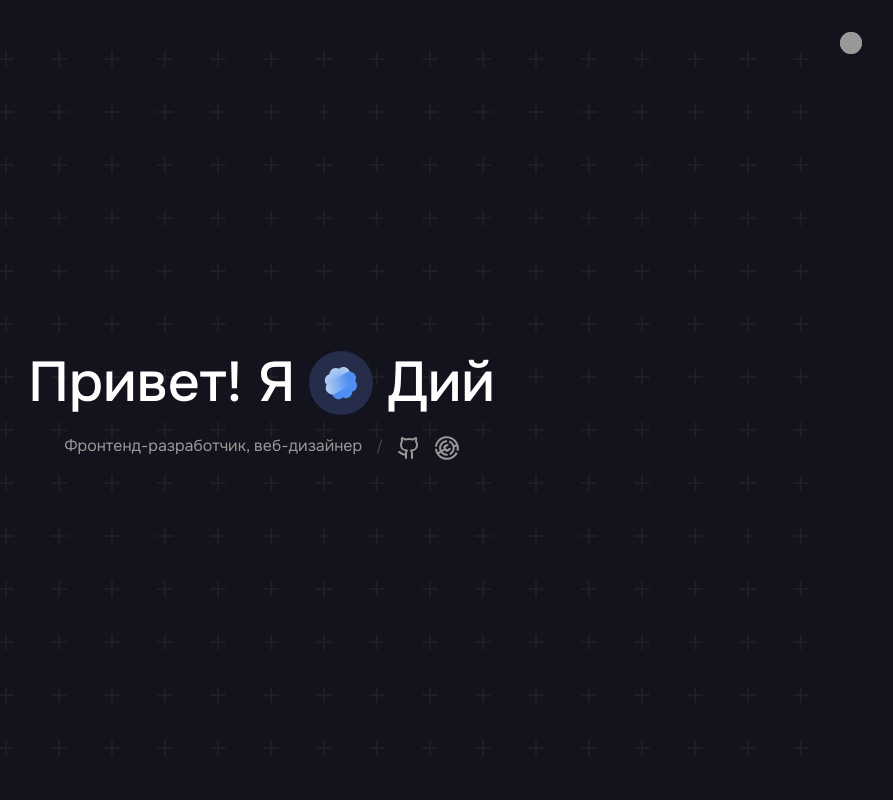
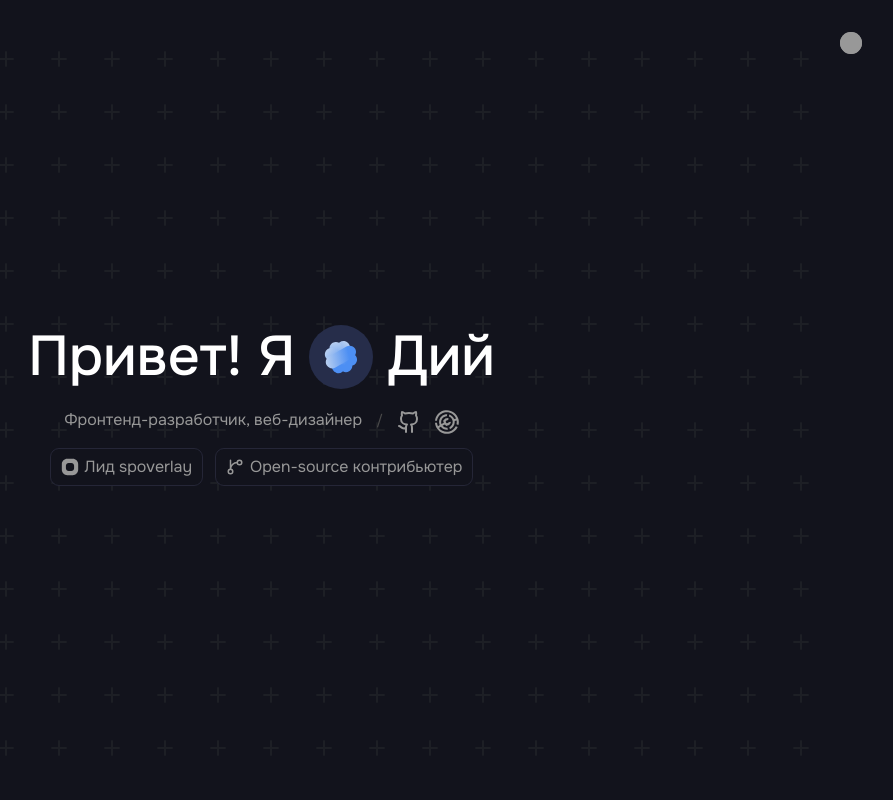
Before and after one commit to j0u1/www, a Next.js app: page / in a window 1280 px wide. Shown: the top 800 px of the page, without its empty margins (371-1264 px from the left). Built offline with nearby package versions, Linux system fonts and the light colour scheme; no server answers.

Commit message:
feat(Hero): add Tags component and integrate it into Hero layout

```diff
--- a/app/components/Main/Hero/Description.tsx
+++ b/app/components/Main/Hero/Description.tsx
@@ -2,7 +2,7 @@ import Links from "./Links";
 
 export default function Description() {
   return (
-    <div className="relative flex items-center gap-2 lg:gap-3.5 z-10 duration-300 transition-all">
+    <div className="flex items-center gap-2 lg:gap-3.5 duration-300 transition-all">
       <p className="text-xs md:text-sm lg:text-base text-additional duration-300 transition-all">Фронтенд-разработчик, веб-дизайнер</p>
       <span className="text-sm text-additional-foreground">/</span>
       <Links />
--- a/app/components/Main/Hero/Hero.tsx
+++ b/app/components/Main/Hero/Hero.tsx
@@ -5,6 +5,7 @@ import { useColorTheme } from '../../UI/ColorTheme/useColorTheme';
 import CrossGrid from './Cross';
 import Me from './Me';
 import Description from './Description';
+import Tags from './Tags';
 
 export default function Hero() {
   const { toggle } = useColorTheme();
@@ -14,9 +15,10 @@ export default function Hero() {
       <div className="flex absolute z-1 top-0 right-0 flex-col gap-4 transition-all duration-300">
         <ChangeThemeButton toggle={toggle} />
       </div>
-      <div className='flex flex-col gap-1.75 items-center'>
+      <div className='relative z-1 flex flex-col gap-1.75 items-center'>
         <Me />
         <Description />
+        <Tags />
       </div>
       <CrossGrid />
     </section>
--- a/app/components/Main/Hero/Me.tsx
+++ b/app/components/Main/Hero/Me.tsx
@@ -3,7 +3,7 @@ import LogoAndAvatar from "./LogoAndAvatar";
 
 export default function Me() {
   return (
-    <H1 className="relative z-1 flex gap-4 items-center group">
+    <H1 className="relative flex gap-4 items-center group">
       <span className="flex gap-3.5 items-center">
         Привет! Я <LogoAndAvatar /> Дий
       </span>
--- /dev/null
+++ b/app/components/Main/Hero/Tags/index.tsx
@@ -0,0 +1,30 @@
+import SpoverlayLogo from "@/app/components/icons/Logos/Spoverlay";
+import { ArrowUpRightIcon, GitBranchIcon } from "lucide-react";
+import Link from "next/link";
+import { ComponentType, ElementType, SVGProps } from "react";
+
+type TagType = {
+  href: string;
+  text: string;
+  icon: ComponentType<SVGProps<SVGSVGElement>>;
+}
+
+export default function Tags() {
+  return (
+    <div className='flex gap-3.5 mt-2'>
+      <TagElement text="Лид spoverlay" icon={SpoverlayLogo} href="https://spoverlay.ru" />
+      <TagElement text="Open-source контрибьютер" icon={GitBranchIcon} href="https://github.com/j0u1" />
+    </div>
+  );
+}
+
+function TagElement({ href, text, icon }: TagType) {
+  const Icon = icon
+
+  return (
+    <Link href={href} target="_blank" className='group flex items-center outline outline-secondary rounded-lg px-2.5 py-1.5 gap-1.5 bg-background text-additional hover:text-accent'>
+      <Icon className='size-4.5 group' />
+      <span>{text ?? 'Текст'}</span>
+    </Link>
+  )
+}
--- /dev/null
+++ b/app/components/icons/Logos/Spoverlay.tsx
@@ -0,0 +1,13 @@
+type SpoverlayLogo = {
+  className?: string;
+};
+
+export default function SpoverlayLogo({ className }: SpoverlayLogo) {
+  return (
+    <svg
+      className={className}
+      width="550" height="550" viewBox="0 0 550 550" fill="none" xmlns="http://www.w3.org/2000/svg">
+      <path d="M358.333 25C450.381 25 525 99.6192 525 191.667V358.333C525 450.381 450.381 525 358.333 525H191.667C99.6192 525 25 450.381 25 358.333V191.667C25 99.6192 99.6192 25 191.667 25H358.333ZM233.333 150C187.31 150 150 187.31 150 233.333V316.667C150 362.69 187.31 400 233.333 400H316.667C362.69 400 400 362.69 400 316.667V233.333C400 187.31 362.69 150 316.667 150H233.333Z" fillRule="evenodd" clipRule="evenodd" fill="currentColor" />
+    </svg>
+  );
+}
```
